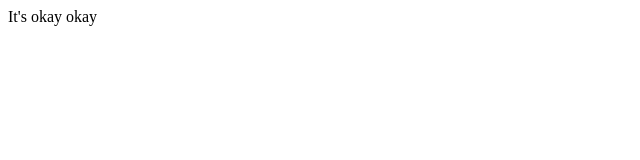
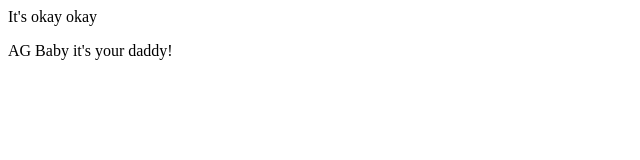
Before and after one commit to mainamuchiru/exampleproj, a plain HTML site: page index.html in a window 1280 px wide. Shown: the whole page, without its empty margins (0-640 px from the left). Drawn offline with Linux system fonts and the light colour scheme.

Commit message:
new paragraph

```diff
--- a/index.html
+++ b/index.html
@@ -5,5 +5,6 @@
 
     <body>
         <p> It's okay okay </p>
+        <p>AG Baby it's your daddy!</p>
     </body>
 </html>
```
